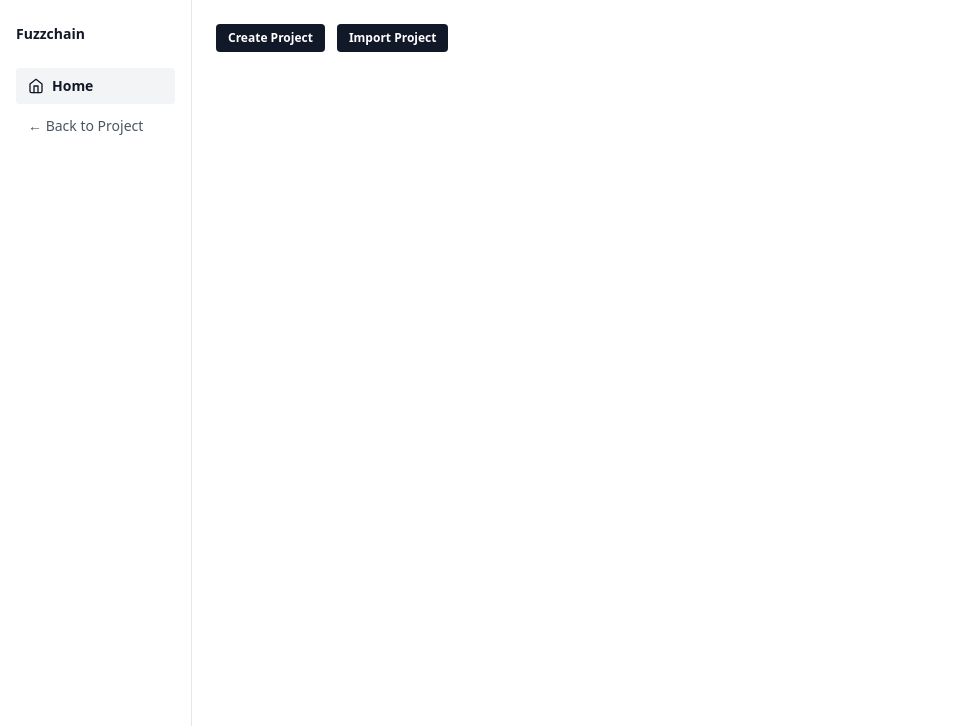
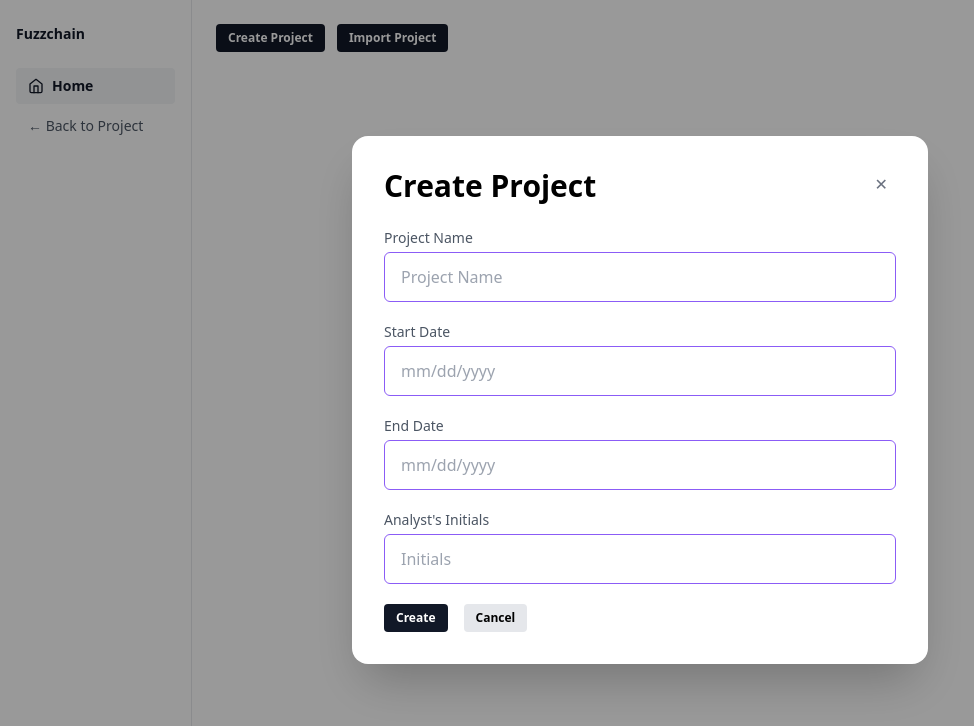
Before and after one commit to Mayrinamelie/fuzzchain-ui, a SvelteKit app: page / in a window 1280 px wide. Both pictures are taken after a click on the button "Create Project". Shown: the top 726 px of the page, without its empty margins (0-974 px from the left). Built offline with nearby package versions, Linux system fonts and the light colour scheme.

Commit message:
Added reusable modal components and CreateProject popup UI

```diff
--- a/src/lib/components/Button.svelte
+++ b/src/lib/components/Button.svelte
@@ -7,7 +7,7 @@
   class="
     px-3 py-1.5 rounded text-xs font-semibold transition-colors
     {variant === 'primary' ? 'bg-gray-900 text-white hover:bg-gray-700' : ''}
-    {variant === 'secondary' ? 'bg-gray-900 text-white hover:bg-gray-700' : ''}
+    {variant === 'secondary' ? 'bg-gray-200 text-black hover:bg-gray-300' : ''}
     {variant === 'outline' ? 'border border-gray-500 text-gray-300 hover:bg-gray-700' : ''}
     {variant === 'danger' ? 'bg-gray-900 text-white hover:bg-gray-700' : ''}
   "
--- /dev/null
+++ b/src/lib/components/ModalActions.svelte
@@ -0,0 +1,27 @@
+<script>
+  import Button from "$lib/components/Button.svelte";
+
+  let {
+    primaryLabel = "Submit",
+    secondaryLabel = "Cancel",
+    onPrimary = () => {},
+    onSecondary = () => {},
+    primaryDisabled = false
+  } = $props();
+</script>
+
+<div class="mt-8 flex gap-4">
+  <Button
+    label={primaryLabel}
+    variant="primary"
+    onclick={onPrimary}
+    class="w-40"
+  />
+
+  <Button
+    label={secondaryLabel}
+    variant="secondary"
+    onclick={onSecondary}
+    class="w-40"
+  />
+</div>
--- /dev/null
+++ b/src/lib/components/ModalForm.svelte
@@ -0,0 +1,31 @@
+<script>
+  let {
+    open = false,
+    title = "Modal Title",
+    width = "max-w-xl",
+    onClose = () => {}
+  } = $props();
+</script>
+
+{#if open}
+  <div class="fixed inset-0 z-50 flex items-center justify-center bg-black/40 px-4">
+    <div class={`w-full ${width} rounded-2xl bg-white p-8 shadow-2xl`}>
+      <div class="mb-6 flex items-start justify-between">
+        <h2 class="text-3xl font-semibold text-black">{title}</h2>
+
+        <button
+          type="button"
+          class="rounded-md px-2 py-1 text-gray-500 transition hover:bg-gray-100 hover:text-black"
+          onclick={onClose}
+          aria-label="Close modal"
+        >
+          ✕
+        </button>
+      </div>
+
+      <div class="space-y-5">
+        <slot />
+      </div>
+    </div>
+  </div>
+{/if}
--- /dev/null
+++ b/src/lib/components/TextField.svelte
@@ -0,0 +1,21 @@
+<script>
+  let {
+    label = "",
+    placeholder = "",
+    value = $bindable(""),
+    type = "text"
+  } = $props();
+</script>
+
+<div class="w-full">
+  <label class="mb-1 block text-sm font-medium text-gray-600">
+    {label}
+  </label>
+
+  <input
+    bind:value
+    {type}
+    {placeholder}
+    class="w-full rounded-md border border-violet-500 bg-white px-4 py-3 text-base text-black outline-none transition focus:border-violet-700 focus:ring-2 focus:ring-violet-200"
+  />
+</div>
--- /dev/null
+++ b/src/lib/components/modals/CreateProjectModal.svelte
@@ -0,0 +1,37 @@
+<script>
+  import ModalForm from '$lib/components/ModalForm.svelte';
+  import TextField from '$lib/components/TextField.svelte';
+  import ModalActions from '$lib/components/ModalActions.svelte';
+
+  let { open = false, onClose = () => {} } = $props();
+
+  let projectName = $state("");
+  let startDate = $state("");
+  let endDate = $state("");
+  let analystInitials = $state("");
+
+  function handleCreate() {
+    console.log({
+      projectName,
+      startDate,
+      endDate,
+      analystInitials
+    });
+
+    onClose();
+  }
+</script>
+
+<ModalForm {open} title="Create Project" onClose={onClose}>
+  <TextField label="Project Name" placeholder="Project Name" bind:value={projectName} />
+  <TextField label="Start Date" placeholder="mm/dd/yyyy" bind:value={startDate} />
+  <TextField label="End Date" placeholder="mm/dd/yyyy" bind:value={endDate} />
+  <TextField label="Analyst's Initials" placeholder="Initials" bind:value={analystInitials} />
+
+  <ModalActions
+    primaryLabel="Create"
+    secondaryLabel="Cancel"
+    onPrimary={handleCreate}
+    onSecondary={onClose}
+  />
+</ModalForm>
--- a/src/routes/+page.svelte
+++ b/src/routes/+page.svelte
@@ -1,6 +1,9 @@
 <script>
   import Sidebar from '$lib/components/Sidebar.svelte';
   import Button from '$lib/components/Button.svelte';
+  import CreateProjectModal from '$lib/components/modals/CreateProjectModal.svelte';
+
+  let openCreateModal = $state(false);
 </script>
 
 <div class="flex">
@@ -8,8 +11,26 @@
 
   <div class="flex-1 p-6">
     <div class="flex gap-3">
-      <Button label="Create Project" variant="primary" />
-      <Button label="Import Project" variant="secondary" />
+      <Button
+        label="Create Project"
+        variant="primary"
+        onclick={() => {
+          console.log("Create clicked");
+          openCreateModal = true;
+        }}
+      />
+
+      <Button
+        label="Import Project"
+        variant="primary"
+      />
     </div>
   </div>
 </div>
+
+<CreateProjectModal
+  open={openCreateModal}
+  onClose={() => {
+    openCreateModal = false;
+  }}
+/>
```
